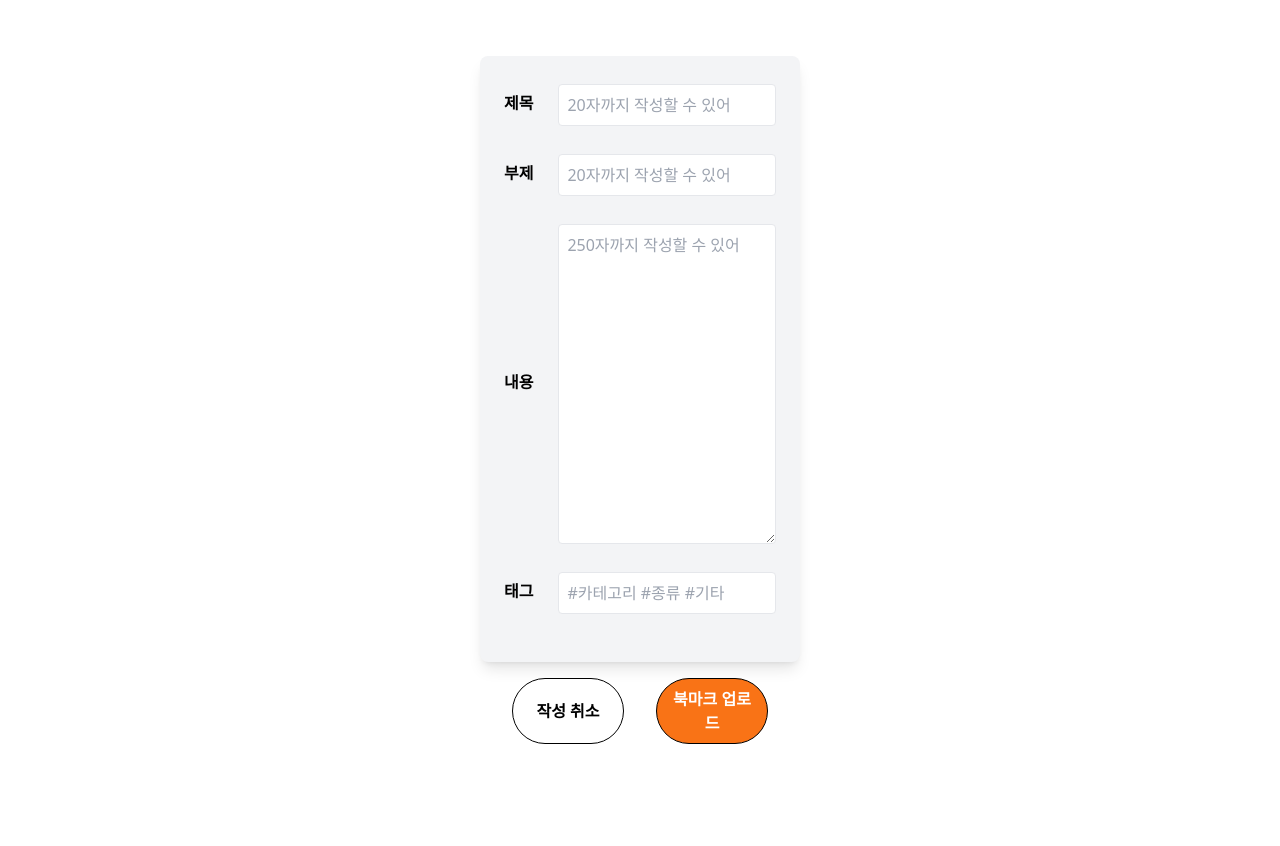
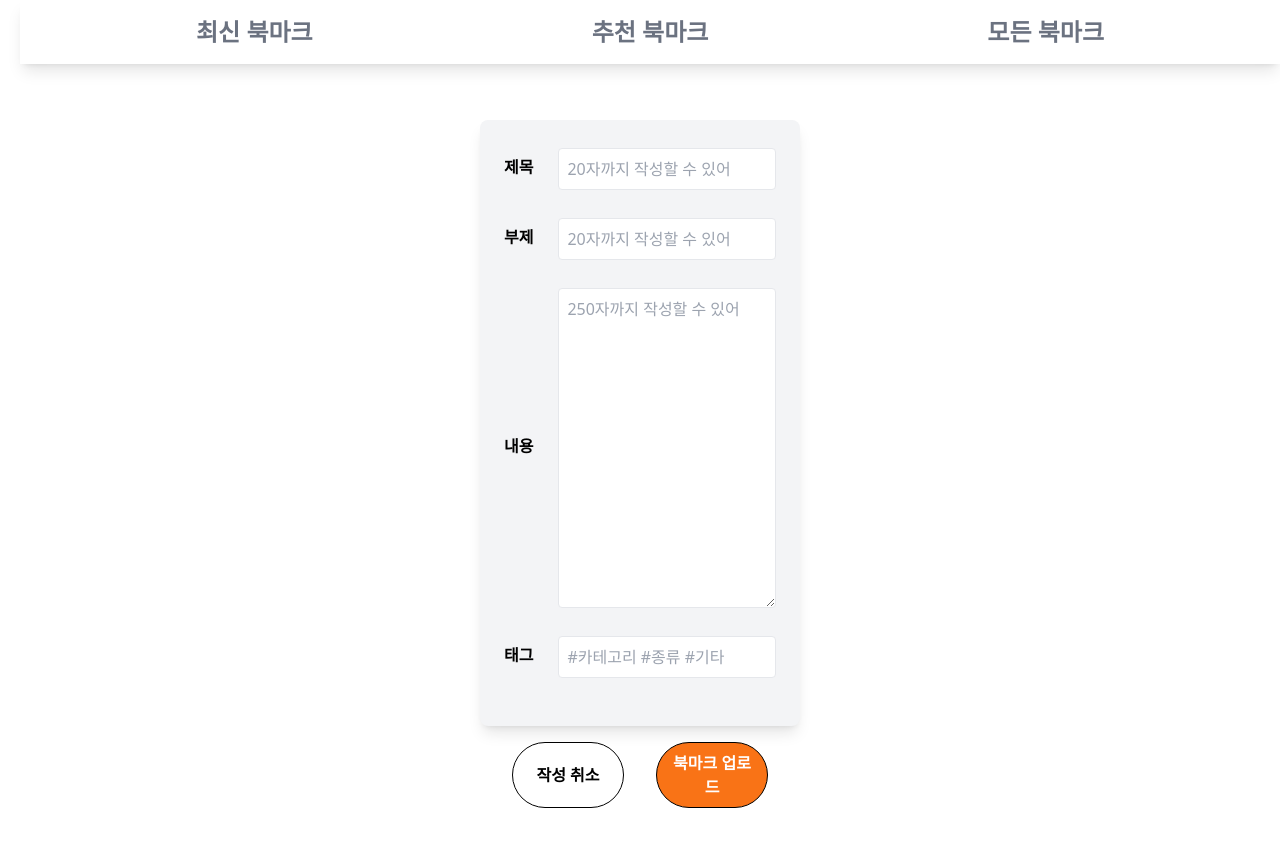
Before and after one commit to UMC-Umark/umark-FE, a React (Create React App) app: page /write in a window 1280 px wide. Shown: the top 846 px of the page. Before the commit the page ends 800 px from the top, so only its background shows below. Built offline with nearby package versions, Linux system fonts and the light colour scheme.

Commit message:
FEAT-Menubar

```diff
--- /dev/null
+++ b/src/components/Menubar.jsx
@@ -0,0 +1,15 @@
+import React from 'react'
+
+export default function Menubar() {
+  return (
+    <div className="bg-white shadow-lg p-4 ml-5">
+      <div className="flex items-center justify-between">
+        <div className="flex items-center justify-between w-full">
+          <div className='ml-40 text-2xl font-semibold text-gray-500 hover:text-black transition duration-200'>최신 북마크</div>
+          <div className='text-2xl font-semibold text-gray-500 hover:text-black transition duration-200'>추천 북마크</div>
+          <div className='mr-40 text-2xl font-semibold text-gray-500 hover:text-black transition duration-200'>모든 북마크</div>
+        </div>
+      </div>
+    </div>
+  )
+}
--- a/src/pages/Bookmark.jsx
+++ b/src/pages/Bookmark.jsx
@@ -1,4 +1,5 @@
 import React, { useState } from 'react';
+import Menubar from '../components/Menubar';
 
 function Bookmark() {
   const [title, setTitle] = useState('');
@@ -25,6 +26,7 @@ function Bookmark() {
 
   return (
     <div>
+      <Menubar />
       <div className="flex items-center justify-center h-screen flex-col">
         <form onSubmit={handleSubmit} className="w-1/4 bg-gray-100 p-6 rounded-lg shadow-lg">
           <div className="mb-4 flex items-center">
```
